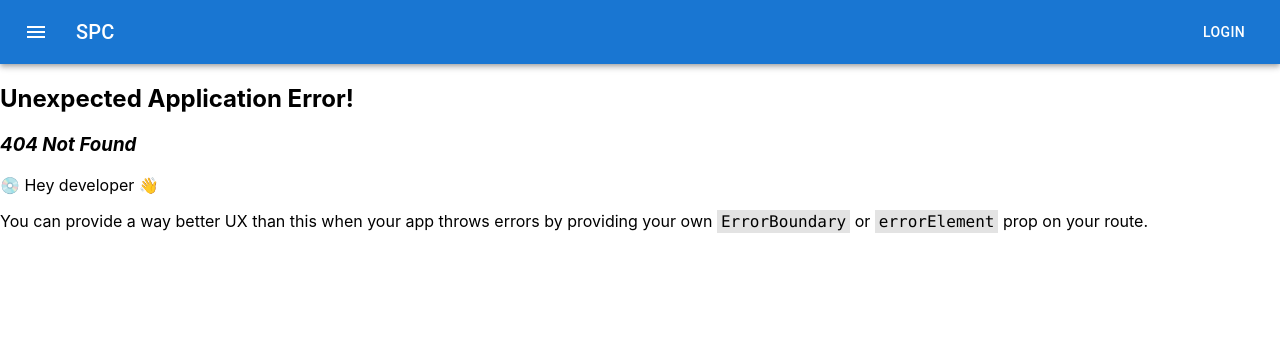
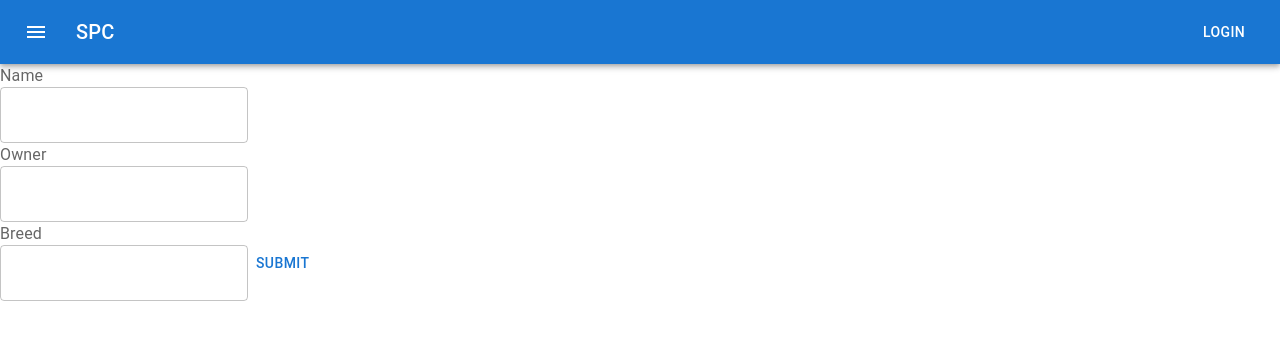
Before and after one commit to LewisMoore0/spc-register, a React (Create React App) app: page /dog/create in a window 1280 px wide. Before the commit this address had no page. Shown: the top 340 px of the page. Built offline with nearby package versions, Linux system fonts and the light colour scheme.

Commit message:
DogCreate view

```diff
--- /dev/null
+++ b/src/Dogs/CreateDog.js
@@ -0,0 +1,33 @@
+import { Button, InputLabel, TextField, Autocomplete} from '@mui/material'
+import { DatePicker } from '@mui/x-date-pickers/DatePicker';
+import { AdapterDayjs } from '@mui/x-date-pickers/AdapterDayjs';
+import { LocalizationProvider } from '@mui/x-date-pickers/LocalizationProvider';
+import { DemoContainer } from '@mui/x-date-pickers/internals/demo';
+import { useForm, Controller } from "react-hook-form"
+
+export const CreateDog = () => {
+    const { register, getValues, control } = useForm()
+
+    const handleSubmit = async (event) => {
+        event.preventDefault();
+        const formValues = getValues()
+
+        fetch('http://localhost:3000/api/create/dog', {
+            method: 'POST',
+            headers: { 'Content-Type': 'application/json' },
+            body: JSON.stringify(formValues)
+        })
+  }
+
+    return (
+        <form onSubmit={handleSubmit}>
+            <InputLabel htmlFor="my-input">Name</InputLabel>
+            <TextField id="my-input" aria-describedby="my-helper-text" {...register("name")}/>
+            <InputLabel htmlFor="my-input">Owner</InputLabel>
+            <TextField id="my-input" aria-describedby="my-helper-text" {...register("owner")}/>
+            <InputLabel htmlFor="my-input">Breed</InputLabel>
+            <TextField id="my-input" aria-describedby="my-helper-text" {...register("breed")}/>
+            <Button type='submit'>Submit</Button>
+        </form>
+    )
+}
--- a/src/index.js
+++ b/src/index.js
@@ -9,6 +9,7 @@ import Root from './routes/root';
 import RegisterRoute from './routes/register';
 import { GetAllDogs } from './routes/dogs';
 import TopAppBar from './Components/TopAppBar';
+import { CreateDog } from './Dogs/CreateDog';
 
 const router = createBrowserRouter([
   {
@@ -25,6 +26,11 @@ const router = createBrowserRouter([
     path: "/dogs",
     element: <GetAllDogs />
   },
+
+  {
+    path: "/dog/create",
+    element: <CreateDog />
+  },
 ]);
 
 const root = ReactDOM.createRoot(document.getElementById('root'));
```
